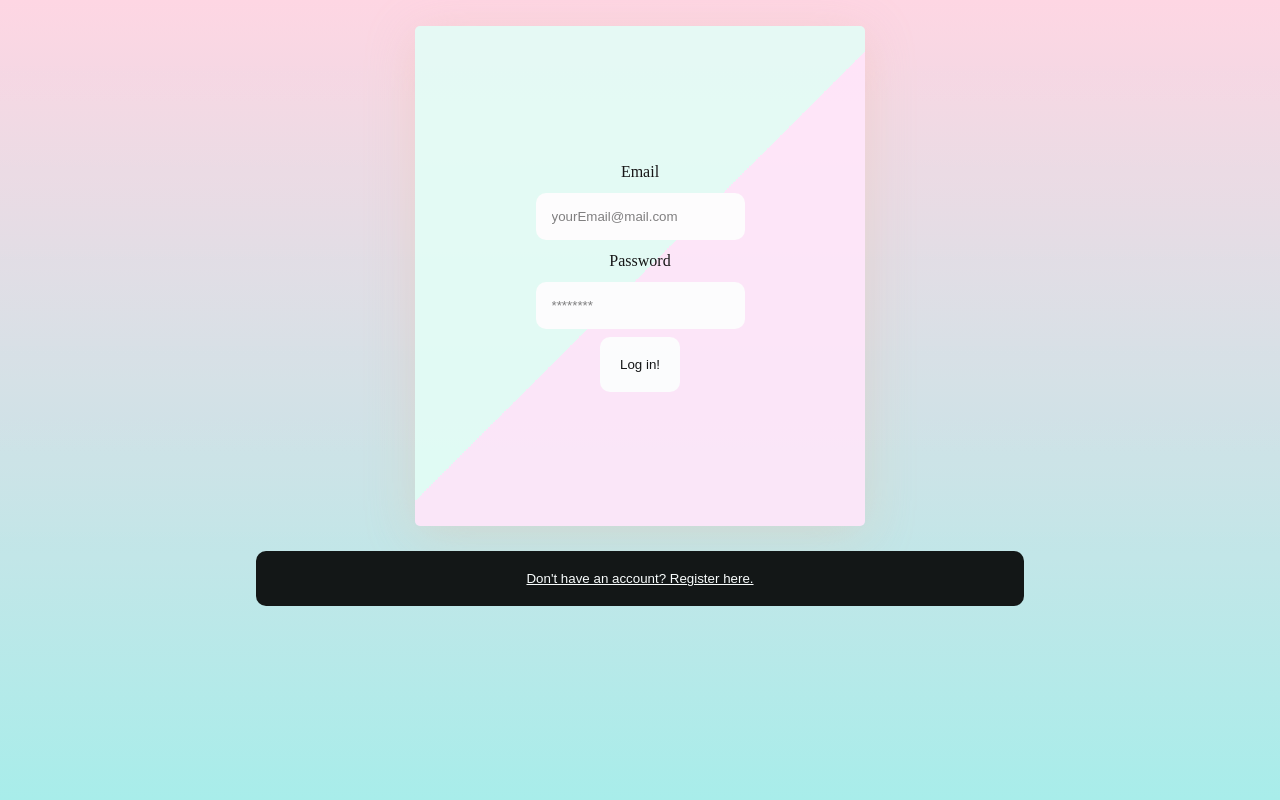
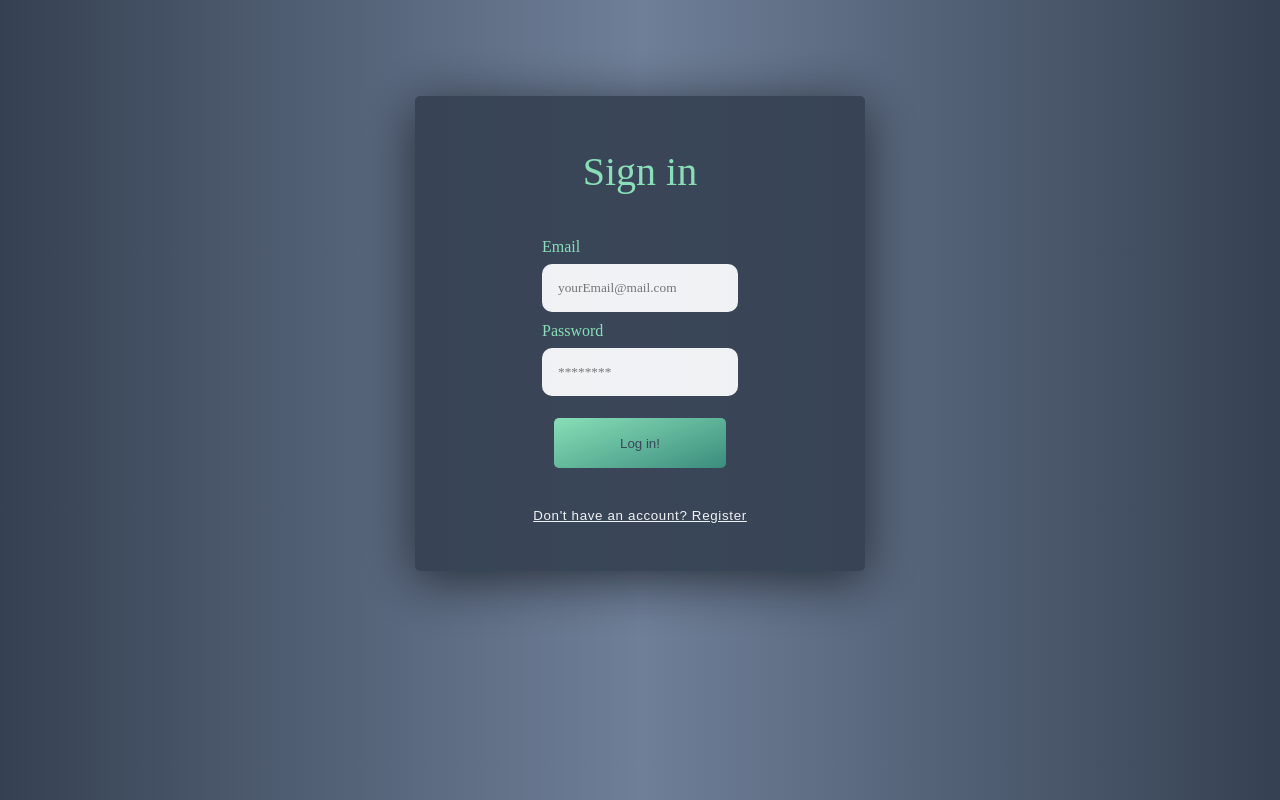
Before and after one commit to AYanchev01/Vote-for-meeting, a React (Create React App) app: page / in a window 1280 px wide. Built offline with nearby package versions, Linux system fonts and the light colour scheme.

Commit message:
Successfully made login and register.

```diff
--- a/src/App.css
+++ b/src/App.css
@@ -1,40 +1,49 @@
-* {
-  padding: 0;
-  margin: 0;
-  box-sizing: border-box;
-}
-
 form {
   width: 450px;
-  min-height: 500px;
-  height: auto;
+  min-height: 400px;
   border-radius: 5px;
   margin: 2% auto;
-  box-shadow: 0 9px 50px hsla(20, 67%, 75%, 0.31);
+  box-shadow: 0 9px 50px hsla(214, 17%, 8%, 0.784);
   padding: 2%;
-  background-image: linear-gradient(-225deg, #E3FDF5 50%, #FFE6FA 50%);
+  background-color: #354152;
 }
 
 .App, body {
   background-size: cover;
-  background: linear-gradient(to top, #a8edea 0%, #fed6e3 100%);
+  background-image: linear-gradient(to right, #354152, #6f7f98, #354152 );
   background-attachment: fixed;
   background-repeat: no-repeat;
-
   font-family: 'Vibur', cursive;
   opacity: .95;
+
+  justify-content: center;
+  display: flex;
+  margin-top: 5%;
+
 }
 
-.auth-form, .login-form, .register-form {
+.box {
+  justify-content: center;
+  display: flex;
+  flex-direction: column;
+  align-items: left;
+}
+
+
+.form-header {
+  font-size: 250%;
+  font-family: 'Playfair Display', serif;
+  color: #8ceabb;
+  margin-bottom: 10%;
+  margin-top: 10%;
+}
+
+.auth-form ,.login-form, .register-form {
   display: flex;
   flex-direction: column;
   justify-content: center;
   align-items: center;
-}
 
-label{
-  text-align: left;
-  padding: 0.25rem 0;
 }
 
 input {
@@ -42,19 +51,61 @@ input {
   padding: 1rem;
   border: none;
   border-radius: 10px;
+  font-family: 'Vibur', cursive;
+  margin-bottom: 5%;
 }
 
-button {
+label {
+  color:#8ceabb;
+}
+
+.submit {
+  outline: none;
   border: none;
-  background-color: white;
-  padding: 20px;
-  border-radius: 10px;
+  height: 50px;
+  border-radius: 5px;
   cursor: pointer;
+  margin-top: 3%;
+  background-image: linear-gradient(160deg, #8ceabb 0%, #378f7b 100%);
+  width: 40%;
+  border-radius: 5px;
+  color:#354152;
 }
 
 .link-btn {
-  background: black;
-  width: 60%;
+  outline: none;
+  border: none;
+  height: 50px;
+  border-radius: 5px;
+  cursor: pointer;
+  margin: 5% auto;
+
+  letter-spacing: 0.05em;
+  width: 280px;
+  background: none;
   color: white;
   text-decoration: underline;
+  margin: none;
+
+  border-radius: 5px;
+  outline: none;
+  border: none;
 }
+
+button:hover {
+  transform: translatey(5px);
+  box-shadow: none;
+}
+
+button:hover {
+  animation: ani9 0.4s ease-in-out infinite alternate;
+}
+
+@keyframes ani9 {
+  0% {
+      transform: translateY(3px);
+  }
+  100% {
+      transform: translateY(5px);
+  }
+}
--- a/src/Login.jsx
+++ b/src/Login.jsx
@@ -8,24 +8,27 @@ export const Login = (props) => {
         event.preventDefault();
         var users = JSON.parse(localStorage.getItem('users')) || {};
         var user = users[email];
-        if (!user || user.password !== pass) {
-            console.log(user.password);
+
+        if (!user || user.pass !== pass) {
+            console.log(localStorage);
             alert('Invalid email or password');
-            return;
-          }
+        }else{
+            alert('Login successful!');
+        }
     }
 
     return(
-        <div className='auth-form'>
-            <form className='login-form' onSubmit={handleSubmit}>
+        <form className='login-form' onSubmit={handleSubmit}>
+            <label className='form-header'>Sign in</label>
+            <div className='box'>
                 <label htmlFor='email'>Email</label>
                 <input value={email} onChange={(event) => setEmail(event.target.value)} type='email' placeholder='yourEmail@mail.com' id='email' name='email'/>
 
                 <label htmlFor='password'>Password</label>
                 <input value={pass} onChange={(event) => setPass(event.target.value)} type='password' placeholder='********' id='password' name='password'/>
-                <button type='Submit'>Log in!</button>
-            </form>
-            <button className='link-btn' onClick={() => props.onFormSwitch('register')}>Don't have an account? Register here.</button>
-        </div>
+            </div>
+            <button className='submit' type='Submit'>Log in!</button>
+            <button className='link-btn' onClick={() => props.onFormSwitch('Register')}>Don't have an account? Register</button>
+        </form>
     )
 }
--- a/src/Register.jsx
+++ b/src/Register.jsx
@@ -18,30 +18,27 @@ export const Register = (props) => {
         else{
             users[email] = { pass };
             localStorage.setItem('users', JSON.stringify(users));
+            console.log(localStorage);
             alert('Registration sucessful!');
         }
     }
 
 
     return(
-        <div className='auth-form'>
         <form className='register-form' onSubmit={handleSubmit}>
+            <label className='form-header'>Register</label>
+            <div className='box'>
                 <label htmlFor='email'>Email</label>
                 <input value={email} onChange={(event) => setEmail(event.target.value)} type='email' placeholder='yourEmail@mail.com' id='email' name='email'/>
-            <span className='err'></span>
 
                 <label htmlFor='password'>Password</label>
                 <input value={pass} onChange={(event) => setPass(event.target.value)} type='password' placeholder='********' id='password' name='password'/>
-            <span className='err'></span>
 
                 <label htmlFor='password'>Confirm password</label>
                 <input value={confirmPass} onChange={(event) => setConfirmPass(event.target.value)} type='password' placeholder='********' id='password' name='password'/>
-            <span className='err'></span>
-
-
-            <button type='Submit'>Register!</button>
+            </div>
+            <button className ='submit' type='Submit'>Register!</button>
+            <button className='link-btn' onClick={() => props.onFormSwitch('login')}>Already have an account? Log in</button>
         </form>
-        <button className='link-btn' onClick={() => props.onFormSwitch('login')}>Already have an account? Log in</button>
-    </div>
     )
 }
```
Lines whose indentation alone changed are shown as unchanged.
